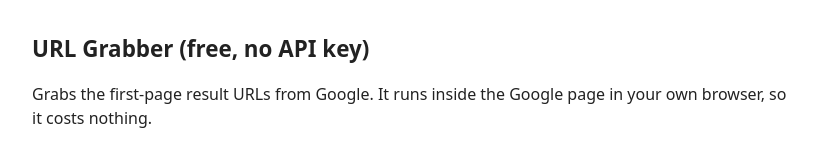
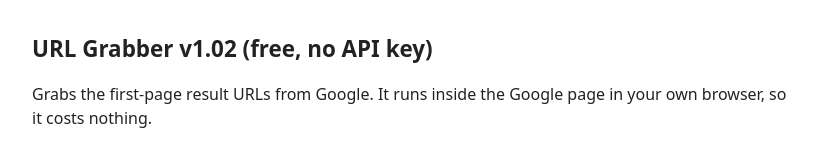
Before and after one commit to jcarlo2/google-url-grabber, a plain HTML site: page index.html in a window 1280 px wide. Shown: the top 152 px of the page, without its empty margins (228-1051 px from the left). Drawn offline with nearby package versions, Linux system fonts and the light colour scheme.

Commit message:
index fix

```diff
--- a/index.html
+++ b/index.html
@@ -92,7 +92,7 @@
       }
 
       return h("div", null,
-        h("h1", null, "URL Grabber (free, no API key)"),
+        h("h1", null, "URL Grabber v1.02 (free, no API key)"),
         h("p", null, "Grabs the first-page result URLs from Google. It runs inside the Google page in your own browser, so it costs nothing."),
         h("h3", null, "Option 1: Bookmark button"),
         h("ol", null,
```
